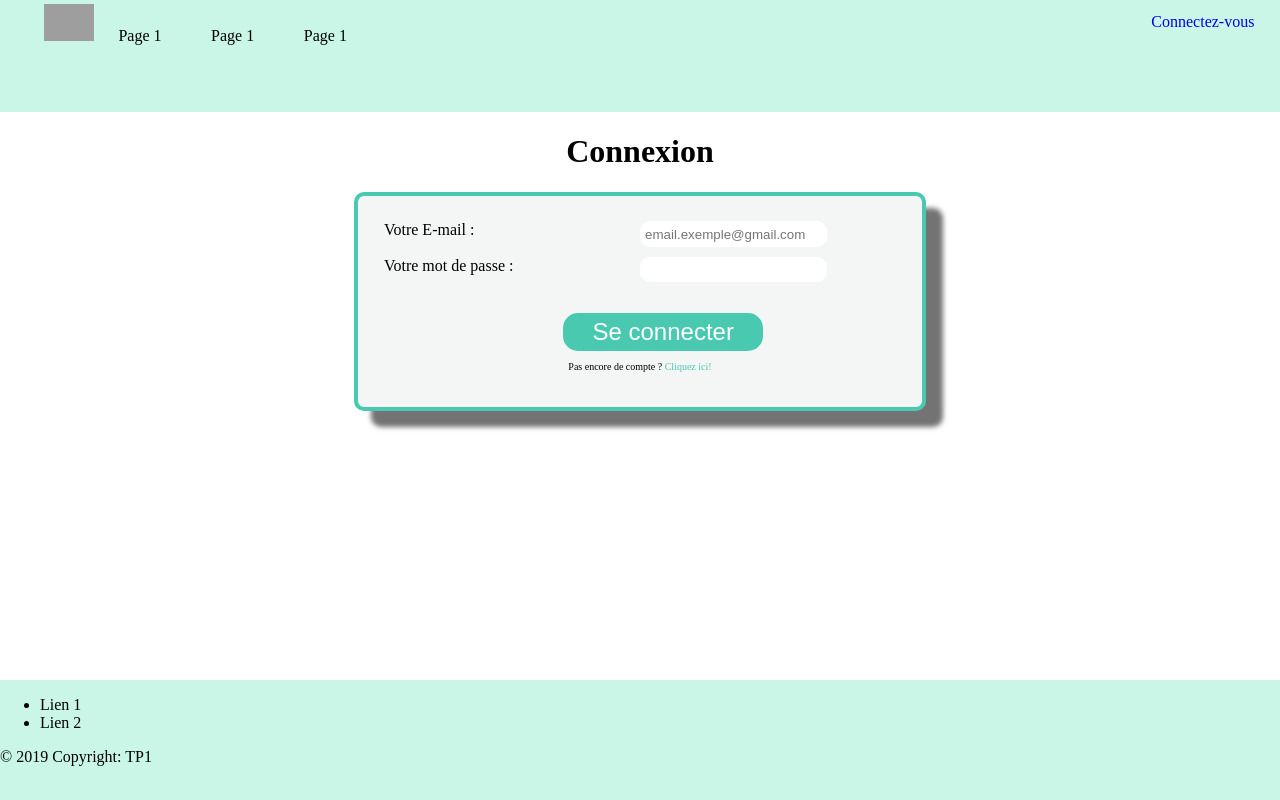
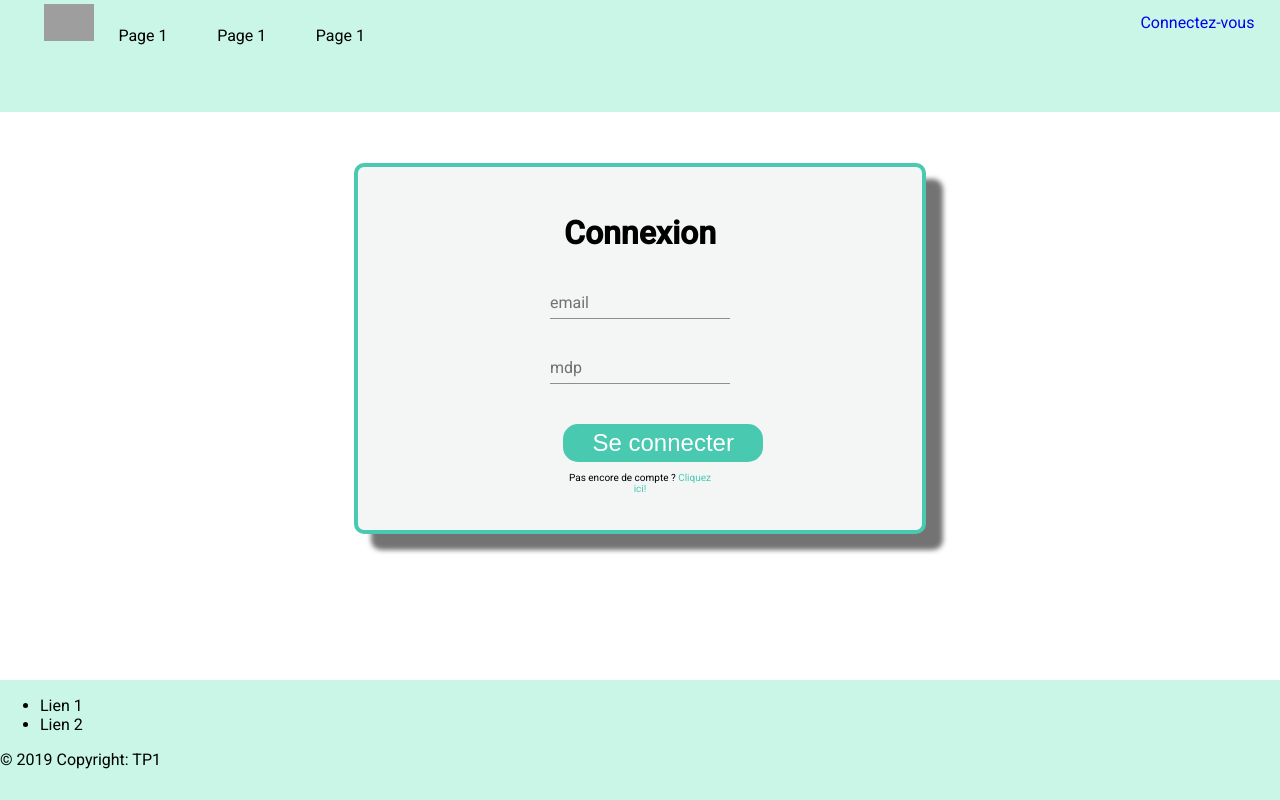
Before and after one commit to stacy1930/angular_perales_b3_tp, an Angular app: page /login in a window 1280 px wide. Built offline with nearby package versions, Linux system fonts and the light colour scheme; grey boxes are pictures that could not be loaded.

Commit message:
material

```diff
--- a/angular.json
+++ b/angular.json
@@ -28,6 +28,7 @@
               "src/assets"
             ],
             "styles": [
+              "./node_modules/@angular/material/prebuilt-themes/deeppurple-amber.css",
               "src/styles.scss"
             ],
             "scripts": []
@@ -93,6 +94,7 @@
               "src/assets"
             ],
             "styles": [
+              "./node_modules/@angular/material/prebuilt-themes/deeppurple-amber.css",
               "src/styles.scss"
             ],
             "scripts": []
@@ -124,6 +126,7 @@
           }
         }
       }
-    }},
+    }
+  },
   "defaultProject": "tp1"
 }
--- a/package.json
+++ b/package.json
@@ -12,13 +12,17 @@
   "private": true,
   "dependencies": {
     "@angular/animations": "~8.2.13",
+    "@angular/cdk": "~8.2.3",
     "@angular/common": "~8.2.13",
     "@angular/compiler": "~8.2.13",
     "@angular/core": "~8.2.13",
-    "@angular/forms": "~8.2.13",
+    "@angular/forms": "^8.2.14",
+    "@angular/material": "^8.2.3",
     "@angular/platform-browser": "~8.2.13",
     "@angular/platform-browser-dynamic": "~8.2.13",
     "@angular/router": "~8.2.13",
+    "hammerjs": "^2.0.8",
+    "ngforms": "^1.0.33",
     "rxjs": "~6.4.0",
     "tslib": "^1.10.0",
     "zone.js": "~0.9.1"
--- a/src/app/login/login.component.html
+++ b/src/app/login/login.component.html
@@ -1,27 +1,43 @@
 <div class="container-fluid">
   <h1>Connexion</h1>
-  <form>
-    <div class="col-md-6 mb-3">
-      <label>Votre E-mail : </label>
+  <!-- <form [formGroup]="loginForm" (ngSubmit)="onSubmit()"> -->
+  <!-- <form> -->
+  <div class="col-md-6 mb-3 center">
+    <!-- INPUT AVEC MATERIAL ANGULAR IO -->
+    <mat-form-field class="example-full-width">
       <input
-        type="email"
-        placeholder="email.exemple@gmail.com"
+        matInput
+        type="text"
+        placeholder="email"
         class="form-control"
+        [(ngModel)]="login"
       />
+    </mat-form-field>
   </div>
 
-    <div class="col-md-6 mb-3">
-      <label>Votre mot de passe : </label>
-      <input type="password" class="form-control " />
+  <div class="col-md-6 mb-3 center">
+    <mat-form-field class="example-full-width">
+      <input
+        matInput
+        type="password"
+        class="form-control"
+        placeholder="mdp"
+        [(ngModel)]="mdp"
+      />
+    </mat-form-field>
   </div>
 
   <div class="buttonEnvoie">
-      <button type="submit" class="btn btn-primary submit connexion">
+    <button
+      type="submit"
+      (click)="connexion()"
+      class="btn btn-primary submit connexion"
+    >
       Se connecter
     </button>
     <p class="inscri">
-        Pas encore de compte ? <a routerLink="login">Cliquez ici!</a>
+      Pas encore de compte ? <a routerLink="../home">Cliquez ici!</a>
     </p>
   </div>
-  </form>
+  <!-- </form> -->
 </div>
--- a/src/app/login/login.component.scss
+++ b/src/app/login/login.component.scss
@@ -1,8 +1,9 @@
-form {
+.container-fluid {
   width: 40%;
   background-color: #f4f6f6;
   margin-left: auto;
   margin-right: auto;
+  margin-top: 4%;
   min-height: 20vh;
   border: 4px solid #48c9b0;
   border-radius: 10px;
@@ -44,11 +45,15 @@ label {
   }
 }
 
-input {
-  border-radius: 10px;
-  border: none;
-  padding: 1%;
-  margin-bottom: 2%;
+// input {
+//   border-radius: 10px;
+//   border: none;
+//   padding: 1%;
+//   margin-bottom: 2%;
+// }
+
+.center {
+  text-align: center;
 }
 
 .inscri {
--- a/src/app/login/login.component.ts
+++ b/src/app/login/login.component.ts
@@ -1,15 +1,23 @@
-import { Component, OnInit } from '@angular/core';
+import { Component, OnInit } from "@angular/core";
+import { FormGroup, FormBuilder, Validators } from "@angular/forms";
 
 @Component({
-  selector: 'app-login',
-  templateUrl: './login.component.html',
-  styleUrls: ['./login.component.scss']
+  selector: "app-login",
+  templateUrl: "./login.component.html",
+  styleUrls: ["./login.component.scss"]
 })
 export class LoginComponent implements OnInit {
+  login: string;
+  mdp: string;
+  loginForm: FormGroup;
+  submitted = false;
 
-  constructor() { }
+  connexion() {
+    console.log("login", this.login);
+    console.log("mdp", this.mdp);
+  }
+  onSubmit() {}
+  constructor() {}
 
-  ngOnInit() {
-  }
-
+  ngOnInit() {}
 }
--- a/src/index.html
+++ b/src/index.html
@@ -6,6 +6,8 @@
   <base href="/">
   <meta name="viewport" content="width=device-width, initial-scale=1">
   <link rel="icon" type="image/x-icon" href="favicon.ico">
+  <link href="https://fonts.googleapis.com/css?family=Roboto:300,400,500&display=swap" rel="stylesheet">
+  <link href="https://fonts.googleapis.com/icon?family=Material+Icons" rel="stylesheet">
 </head>
 <body>
   <app-root></app-root>
--- a/src/styles.scss
+++ b/src/styles.scss
@@ -3,5 +3,13 @@ body,
 html {
   margin: 0;
   padding: 0;
-  font-family: cursive;
 }
+
+html,
+body {
+  height: 100%;
+}
+body {
+  margin: 0;
+  font-family: Roboto, "Helvetica Neue", sans-serif;
+}
```
Also changed, not shown: src/app/app.module.ts (+11 -2 lines), src/main.ts (+7 -5 lines), 1 other file (tests, documents, lock files or other folders). Lines whose indentation alone changed are shown as unchanged.
